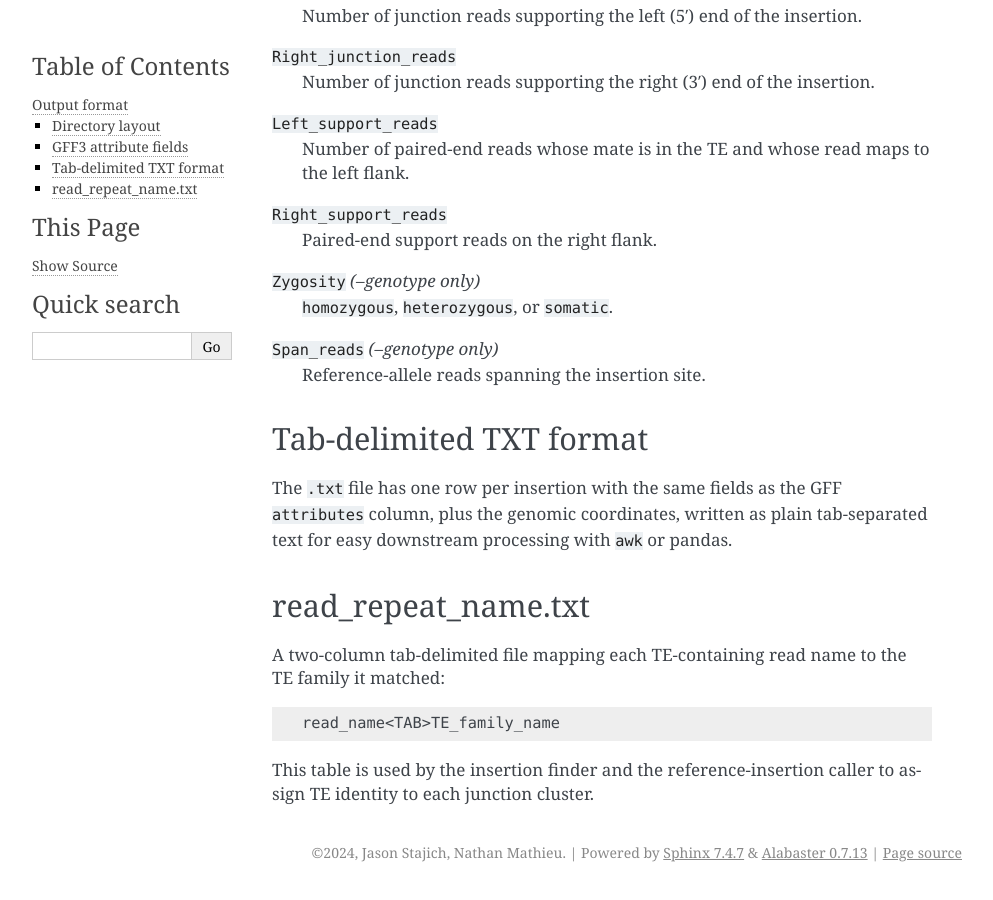
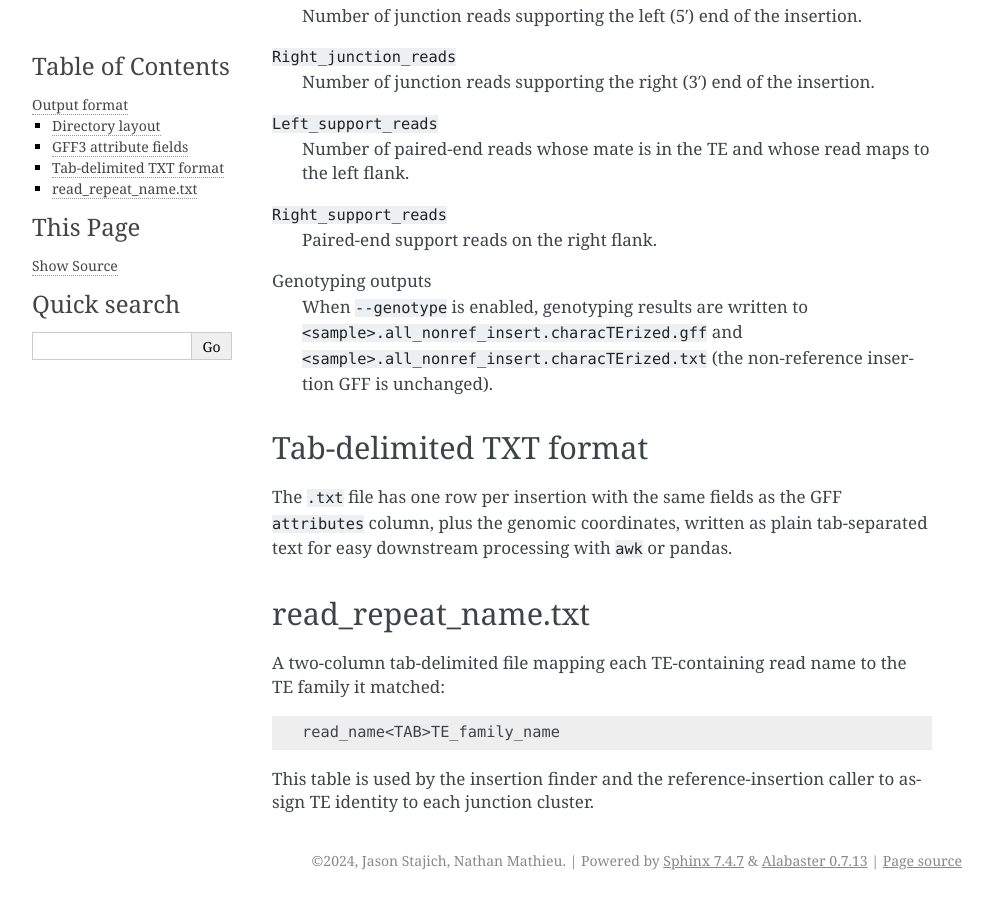
Before and after one commit to stajichlab/RelocaTE3, a Sphinx documentation site: the page built from docs/source/output.rst, in a window 1280 px wide and 900 px high, scrolled down 993 px. Shown: the whole window, without its empty margins (148-1141 px from the left). Built offline with Sphinx 7.4.7, drawn with Linux system fonts in a browser that asks for light colours.

Commit message:
doc fix 2
Co-authored-by: Copilot Autofix powered by AI <175728472+Copilot@users.noreply.github.com>

```diff
--- a/docs/source/output.rst
+++ b/docs/source/output.rst
@@ -56,11 +56,11 @@ column entries, preserving the RelocaTE2 convention:
 ``Right_support_reads``
     Paired-end support reads on the right flank.
 
-``Zygosity`` *(--genotype only)*
-    ``homozygous``, ``heterozygous``, or ``somatic``.
-
-``Span_reads`` *(--genotype only)*
-    Reference-allele reads spanning the insertion site.
+Genotyping outputs
+    When ``--genotype`` is enabled, genotyping results are written to
+    ``<sample>.all_nonref_insert.characTErized.gff`` and
+    ``<sample>.all_nonref_insert.characTErized.txt`` (the non-reference insertion
+    GFF is unchanged).
 
 Tab-delimited TXT format
 ------------------------
```
